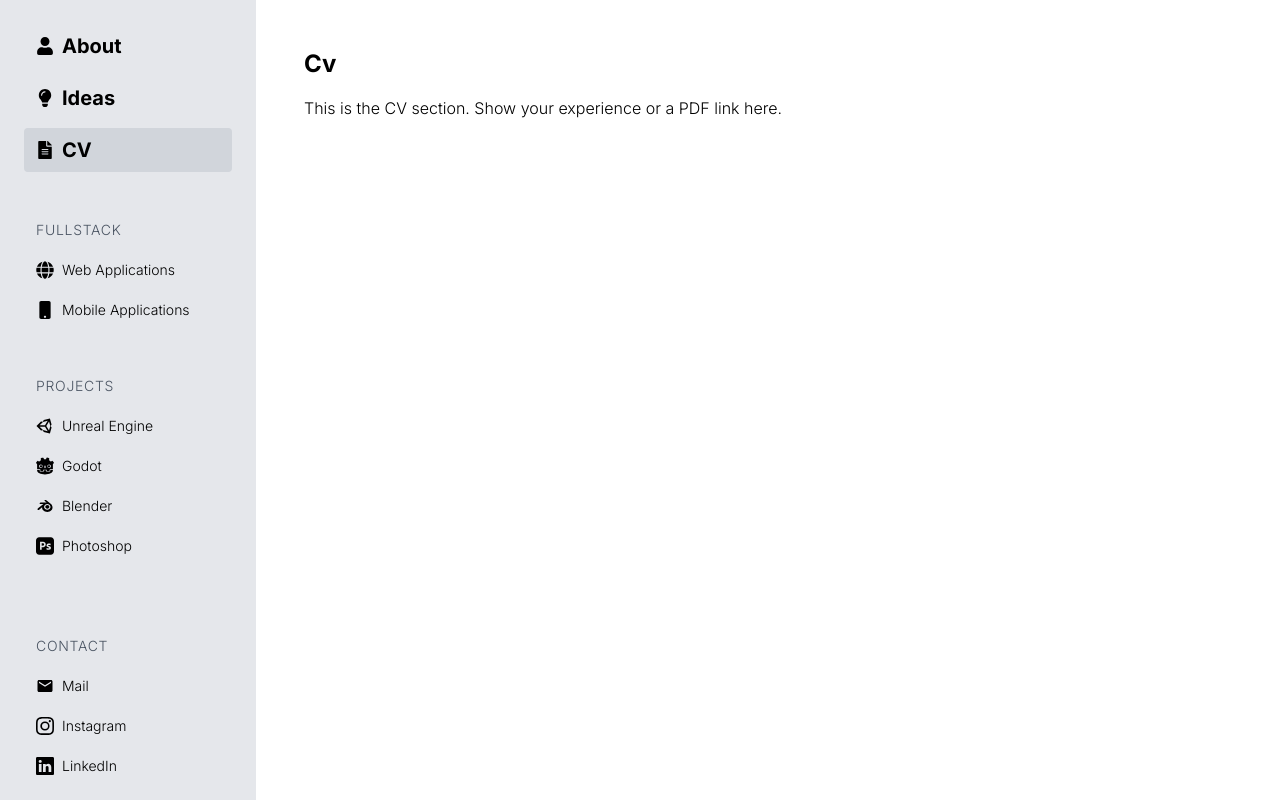
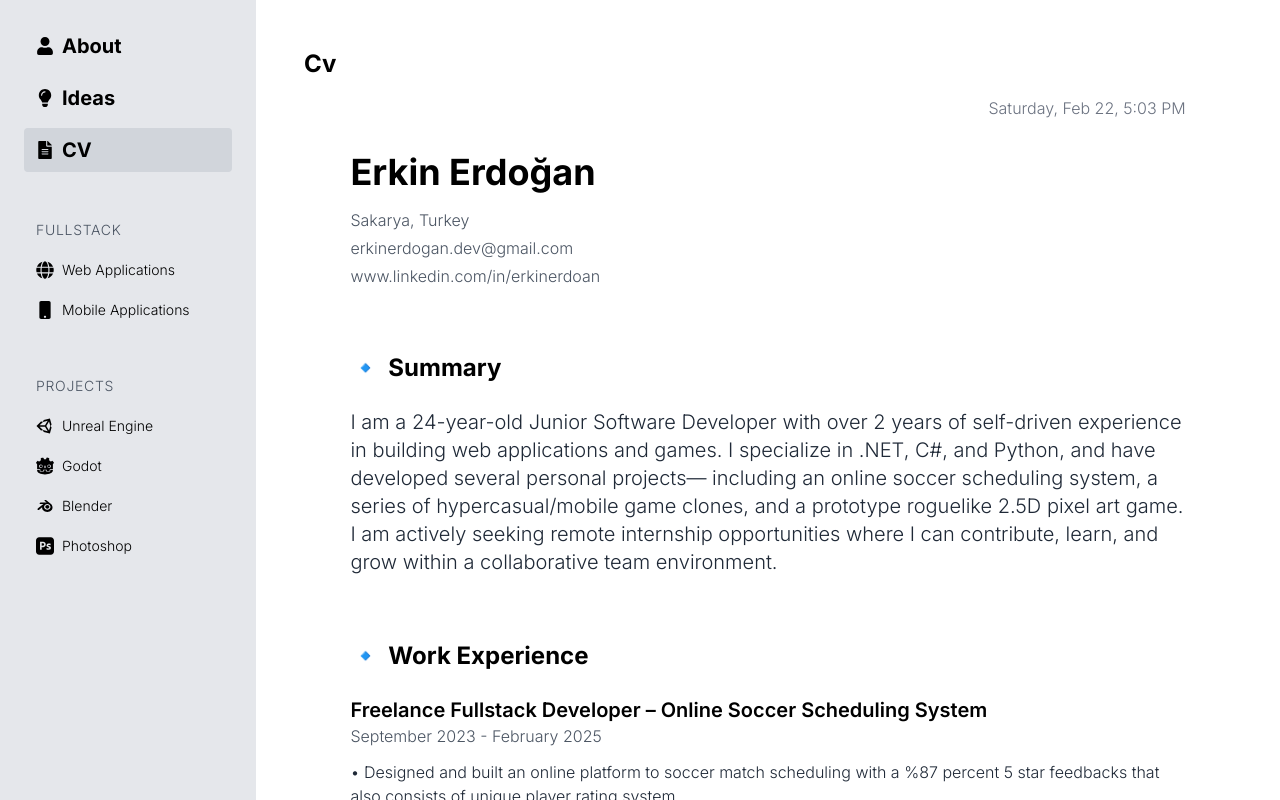
Before and after one commit to Lynph9/Portfolio-website, a Next.js app: page / in a window 1280 px wide. Both pictures are taken after a click on the button "CV". Shown: the top 800 px of the page. Built offline with nearby package versions, Linux system fonts and the light colour scheme.

Commit message:
Before Profile

```diff
--- a/pages/index.tsx
+++ b/pages/index.tsx
@@ -231,7 +231,155 @@ export default function HomePage() {
           </div>
         );
       case 'cv':
-        return <p>This is the CV section. Show your experience or a PDF link here.</p>;
+        return (
+          <div className="max-w-[90%] mx-auto">
+            {/* Date display */}
+            <div className="flex justify-end mb-8">
+              <span className="text-gray-500">{dateTime}</span>
+            </div>
+
+            <div className="space-y-16">
+              {/* Header Section */}
+              <section className="flex justify-between items-start">
+                <div>
+                  <h1 className="text-4xl font-bold mb-4">Erkin Erdoğan</h1>
+                  <div className="space-y-1 text-gray-600">
+                    <p>Sakarya, Turkey</p>
+                    <p>erkinerdogan.dev@gmail.com</p>
+                    <p>www.linkedin.com/in/erkinerdoan</p>
+                  </div>
+                </div>
+              </section>
+
+              {/* Summary Section */}
+              <section>
+                <h2 className="text-2xl font-bold mb-6 flex items-center gap-2">
+                  <span className="text-blue-500">🔹</span>
+                  Summary
+                </h2>
+                <p className="text-xl text-gray-800">
+                  I am a 24-year-old Junior Software Developer with over 2 years of self-driven experience in building web
+                  applications and games. I specialize in .NET, C#, and Python, and have developed several personal projects—
+                  including an online soccer scheduling system, a series of hypercasual/mobile game clones, and a prototype
+                  roguelike 2.5D pixel art game. I am actively seeking remote internship opportunities where I can contribute,
+                  learn, and grow within a collaborative team environment.
+                </p>
+              </section>
+
+              {/* Work Experience Section */}
+              <section>
+                <h2 className="text-2xl font-bold mb-6 flex items-center gap-2">
+                  <span className="text-blue-500">🔹</span>
+                  Work Experience
+                </h2>
+                <div className="space-y-8">
+                  <div>
+                    <h3 className="text-xl font-semibold">Freelance Fullstack Developer – Online Soccer Scheduling System</h3>
+                    <p className="text-gray-600 mb-3">September 2023 - February 2025</p>
+                    <ul className="space-y-2 text-gray-800">
+                      <li>• Designed and built an online platform to soccer match scheduling with a %87 percent 5 star feedbacks that also consists of unique player rating system.</li>
+                      <li>• Developed both front-end and back-end components only by myself to ensure a seamless user experience.</li>
+                    </ul>
+                  </div>
+
+                  <div>
+                    <h3 className="text-xl font-semibold">Personal Project: Roguelike 2.5D Pixel Art Game (Prototype)</h3>
+                    <p className="text-gray-600 mb-3">December 2024 – Present</p>
+                    <ul className="space-y-2 text-gray-800">
+                      <li>• Still developing of a Hades inspired roguelike game, focusing on core mechanics and art direction for about 2-3 months.</li>
+                      <li>• With +4 year of indie gaming experience, beta tests will be here at the end of 2025.</li>
+                    </ul>
+                  </div>
+
+                  <div>
+                    <h3 className="text-xl font-semibold">Freelance Indie Game Developer – Hypercasual & Mobile Game Clones</h3>
+                    <p className="text-gray-600 mb-3">February 2018 – December 2020</p>
+                    <ul className="space-y-2 text-gray-800">
+                      <li>• Developed and released 20+ hypercasual games and clones of popular mobile titles.</li>
+                      <li>• Managed the complete development cycle from concept to deployment across various platforms.</li>
+                      <li>• Applied agile methodologies to iterate quickly and meet project deadlines.</li>
+                    </ul>
+                  </div>
+                </div>
+              </section>
+
+              {/* Technical Skills Section */}
+              <section>
+                <h2 className="text-2xl font-bold mb-6 flex items-center gap-2">
+                  <span className="text-blue-500">🔹</span>
+                  Technical Skills
+                </h2>
+                <p className="text-xl text-gray-800">
+                  C#, .NET Core, ASP.NET Core, EF Core, Dapper, JavaScript, TypeScript, HTML5, CSS3, React, Vue.js, Node.js,
+                  Bootstrap, Tailwind CSS, Git, Docker, MySQL, PostgreSQL, SQL Server, MongoDB, Unity, Unreal Engine, Godot,
+                  Python, Blender, Adobe Photoshop, Figma
+                </p>
+              </section>
+
+              {/* Education Section */}
+              <section>
+                <h2 className="text-2xl font-bold mb-6 flex items-center gap-2">
+                  <span className="text-blue-500">🔹</span>
+                  Education
+                </h2>
+                <div className="space-y-4">
+                  <div>
+                    <h3 className="text-xl font-semibold">Computer Science | Sakarya University</h3>
+                    <p className="text-gray-600">September 2024 – Present</p>
+                  </div>
+                  <div>
+                    <h3 className="text-xl font-semibold">Electrical And Electronic Engineering | Eskisehir Osmangazi University</h3>
+                    <p className="text-gray-600">September 2019 - 2024 July</p>
+                    <p className="text-gray-800 mt-1">Switched to Computer Science</p>
+                  </div>
+                </div>
+              </section>
+
+              {/* Languages Section */}
+              <section>
+                <h2 className="text-2xl font-bold mb-6 flex items-center gap-2">
+                  <span className="text-blue-500">🔹</span>
+                  Languages
+                </h2>
+                <div className="space-y-2">
+                  <p className="text-xl text-gray-800"><strong>English:</strong> Near Native Fluency (C2)</p>
+                  <p className="text-xl text-gray-800"><strong>Japanese:</strong> N4</p>
+                  <p className="text-xl text-gray-800"><strong>Turkish:</strong> Native</p>
+                </div>
+              </section>
+
+              {/* Certificates Section */}
+              <section>
+                <h2 className="text-2xl font-bold mb-6 flex items-center gap-2">
+                  <span className="text-blue-500">🔹</span>
+                  Certificates
+                </h2>
+                <div className="space-y-2 text-xl text-gray-800">
+                  <p>Professional Photoshop Certificate By Navras Academy</p>
+                  <p>Professional Blender Certificate By Navras Academy</p>
+                  <p>Professional Unreal Engine Certificate By Navras Academy</p>
+                  <p className="mt-4 text-gray-600">The Academy training is still ongoing, more certificates will be here within the end of 2025.</p>
+                </div>
+              </section>
+
+              {/* Repository Section */}
+              <section>
+                <h2 className="text-2xl font-bold mb-6 flex items-center gap-2">
+                  <span className="text-blue-500">🔹</span>
+                  Repository
+                </h2>
+                <a
+                  href="https://github.com/Lynph9"
+                  target="_blank"
+                  rel="noopener noreferrer"
+                  className="text-xl text-blue-500 hover:text-blue-600"
+                >
+                  https://github.com/Lynph9
+                </a>
+              </section>
+            </div>
+          </div>
+        );
       case 'webapps':
         return <p>Web Applications content here.</p>;
       case 'mobileapps':
```
